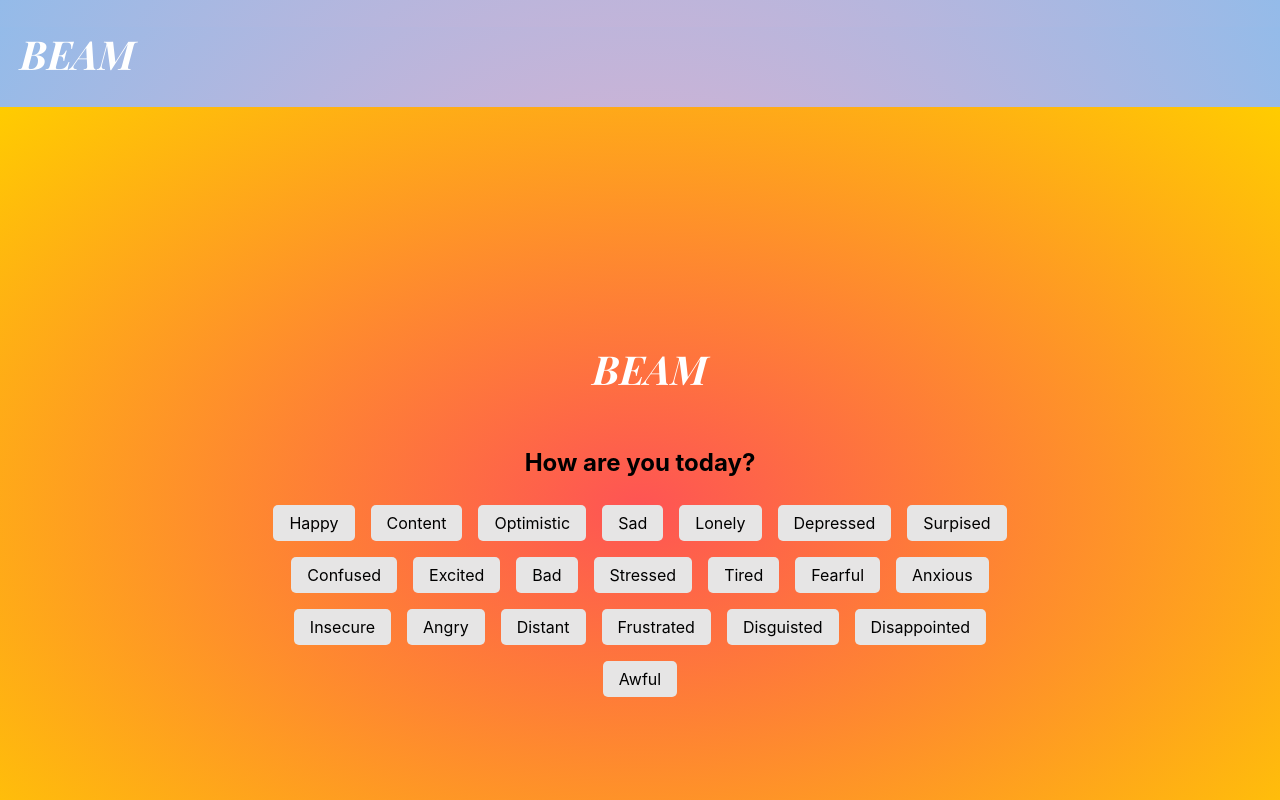
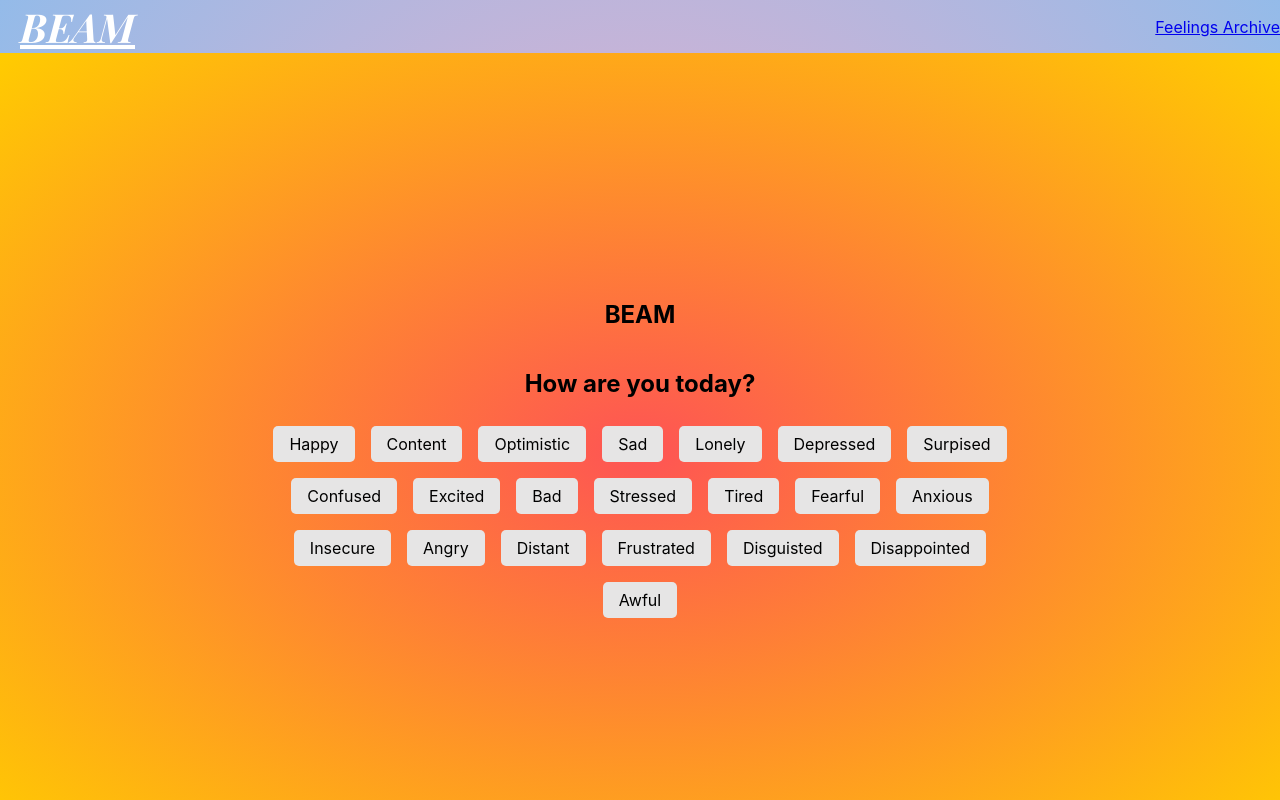
Before and after one commit to espressoGoddess/beam, a React (Create React App) app: page / in a window 1280 px wide. Shown: the top 800 px of the page. Built offline with nearby package versions, Linux system fonts and the light colour scheme.

Commit message:
Add: initial Router import and links, header styling and organization

```diff
--- a/src/Components/App/App.js
+++ b/src/Components/App/App.js
@@ -1,6 +1,7 @@
 import React, {useState, useEffect} from 'react';
-import activityData from '../../sampleData/activityData'
-import entryData from '../../sampleData/entryData'
+import { Route, NavLink } from 'react-router-dom';
+import activityData from '../../sampleData/activityData';
+import entryData from '../../sampleData/entryData';
 import Header from '../Header/Header';
 import Feelings from '../Feelings/Feelings';
 import Activities from '../Activities/Activities';
--- a/src/Components/Header/Header.css
+++ b/src/Components/Header/Header.css
@@ -1,4 +1,11 @@
-h1 {
+nav {
+  display: flex;
+  width: 100%;
+  justify-content: space-between;
+  align-items: center;
+}
+
+.logo {
   font-family: 'Playfair Display SC', serif;
   color: white;
   font-size: 40px;
--- a/src/Components/Header/Header.js
+++ b/src/Components/Header/Header.js
@@ -1,11 +1,15 @@
 import React from "react";
-import './Header.css'
+import './Header.css';
+import { Link } from "react-router-dom";
 
 const Header = () => {
   return (
-    <>
-    <h1>BEAM</h1>
-    </>
+    <header>
+      <nav>
+        <Link to='/' className='logo'>BEAM</Link>
+        <Link to='/feelings-archive' className='nav'>Feelings Archive</Link>
+      </nav>
+    </header>
   )
 }
 
--- a/src/index.js
+++ b/src/index.js
@@ -2,10 +2,13 @@ import React from 'react';
 import ReactDOM from 'react-dom/client';
 import './index.css';
 import App from './Components/App/App';
+import { BrowserRouter } from 'react-router-dom';
 
 const root = ReactDOM.createRoot(document.getElementById('root'));
 root.render(
-  <React.StrictMode>
-    <App />
-  </React.StrictMode>
+  <BrowserRouter>
+    <React.StrictMode>
+      <App />
+    </React.StrictMode>
+  </BrowserRouter>
 );
```
